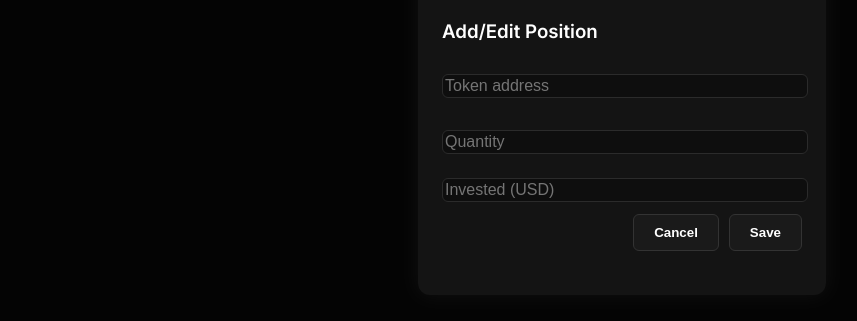
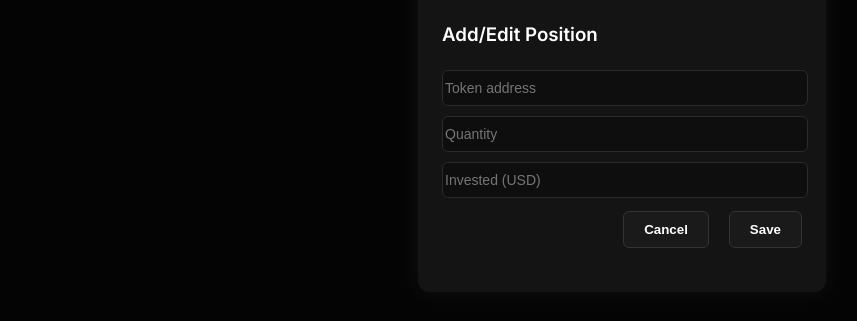
Before and after one commit to CrimssonNo2354/DEXSN, a plain HTML site: page index.html in a window 1280 px wide. Both pictures are taken after a click on the button "Add Position". Shown: the part 264-585 px from the top of the page, without its empty margins (18-875 px from the left). Drawn offline with Linux system fonts and the light colour scheme.

Commit message:
Update index.html

```diff
--- a/index.html
+++ b/index.html
@@ -34,7 +34,7 @@
     .modal-bg { position: fixed; inset: 0; background-color: rgba(0, 0, 0, 0.65); backdrop-filter: blur(6px); display: flex; justify-content: center; align-items: center; opacity: 0; pointer-events: none; transform: scale(0.98); transition: opacity 0.3s ease, transform 0.3s ease; z-index: 999; }
     .modal-bg.show { opacity: 1; pointer-events: auto; transform: scale(1); }
     .modal { background: #141414; color: #fff; padding: 24px; border-radius: 12px; width: 360px; box-shadow: 0 0 20px rgba(255, 255, 255, 0.05); }
-    input { width: 100%; padding: 2px; margin: 12px 0; border-radius: 6px; border: 1px solid #2b2b2b; background: #0e0e0e; color: #fff; font-size: 16px; }
+    input { width: 100%; height: 30px; padding: 2px; margin: 5px 0; border-radius: 6px; border: 1px solid #2b2b2b; background: #0e0e0e; color: #fff; font-size: 14px; }
     #toast { position: fixed; bottom: 30px; left: 50%; transform: translateX(-50%) translateY(100px); background: #1f1f1f; color: #fff; padding: 12px 20px; border-radius: 8px; font-size: 14px; box-shadow: 0 4px 10px rgba(0,0,0,0.4); opacity: 0; display: flex; align-items: center; gap: 8px; pointer-events: none; z-index: 9999; transition: transform 0.4s ease, opacity 0.4s ease; }
   </style>
 </head>
@@ -46,11 +46,11 @@
 <div class="modal-bg" id="modalBg">
   <div class="modal">
     <h3>Add/Edit Position</h3>
+    <div id="tokenInfo" style="font-size: 14px; color: #ccc; margin-top: 8px;"></div>
     <input type="text" id="address" placeholder="Token address" />
-    <div id="tokenInfo" style="font-size: 14px; color: #ccc; margin-top: 8px;"></div>
     <input type="number" id="quantity" placeholder="Quantity" />
     <input type="number" id="amountUsd" placeholder="Invested (USD)" />
-    <div style="display: flex; justify-content: flex-end; gap: 10px;">
+    <div style="display: flex; justify-content: flex-end; gap: 20px;margin-top: 8px; margin-left: 100px;">
       <button class="btn" onclick="closeModal()">Cancel</button>
       <button class="btn" onclick="savePosition()">Save</button>
     </div>
```
